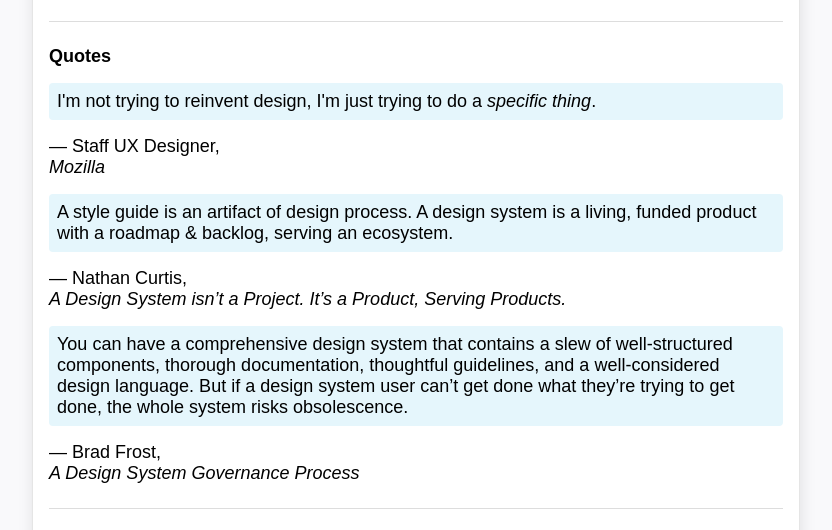
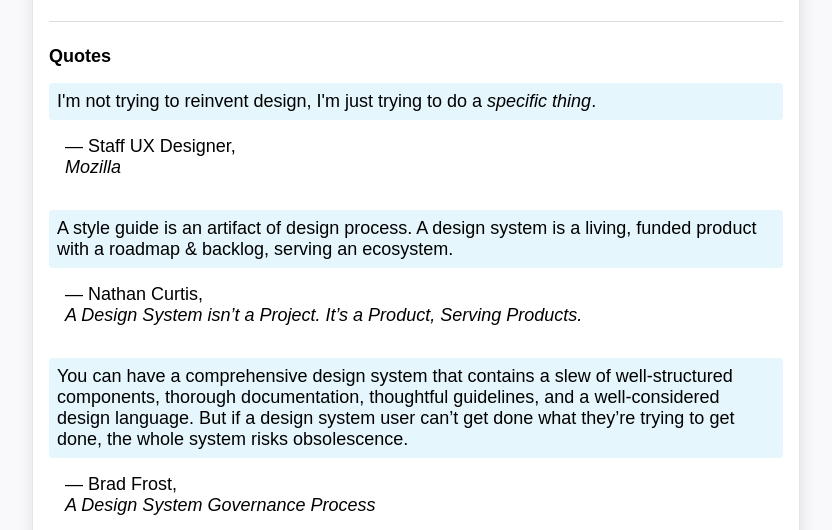
Before and after one commit to jsimplicio/design-systems-info, an Eleventy site: page index.html in a window 1280 px wide. Shown: the part 208-738 px from the top of the page, without its empty margins (224-1056 px from the left). Built offline with nearby package versions, Linux system fonts and the light colour scheme; Eleventy itself is replaced by a stand-in of ours; files that its build step writes are made by us from their sources.

Commit message:
Fix fig and figcaption margin

```diff
--- a/css/styles.css
+++ b/css/styles.css
@@ -30,15 +30,19 @@ blockquote {
 
 blockquote p {
   margin: 0;
+  padding: 0;
+}
+
+figure:not(:last-of-type) {
+  margin-bottom: 32px;
 }
 
 figcaption {
-  margin-top: 16px;
+  margin: 16px;
 }
 
 p, cite {
   display: block;
-  margin-bottom: 16px;
 }
 
 ul {
@@ -82,6 +86,7 @@ footer {
 
 footer p {
   margin: 4px;
+  padding: 0;
 }
 
 a {
```
